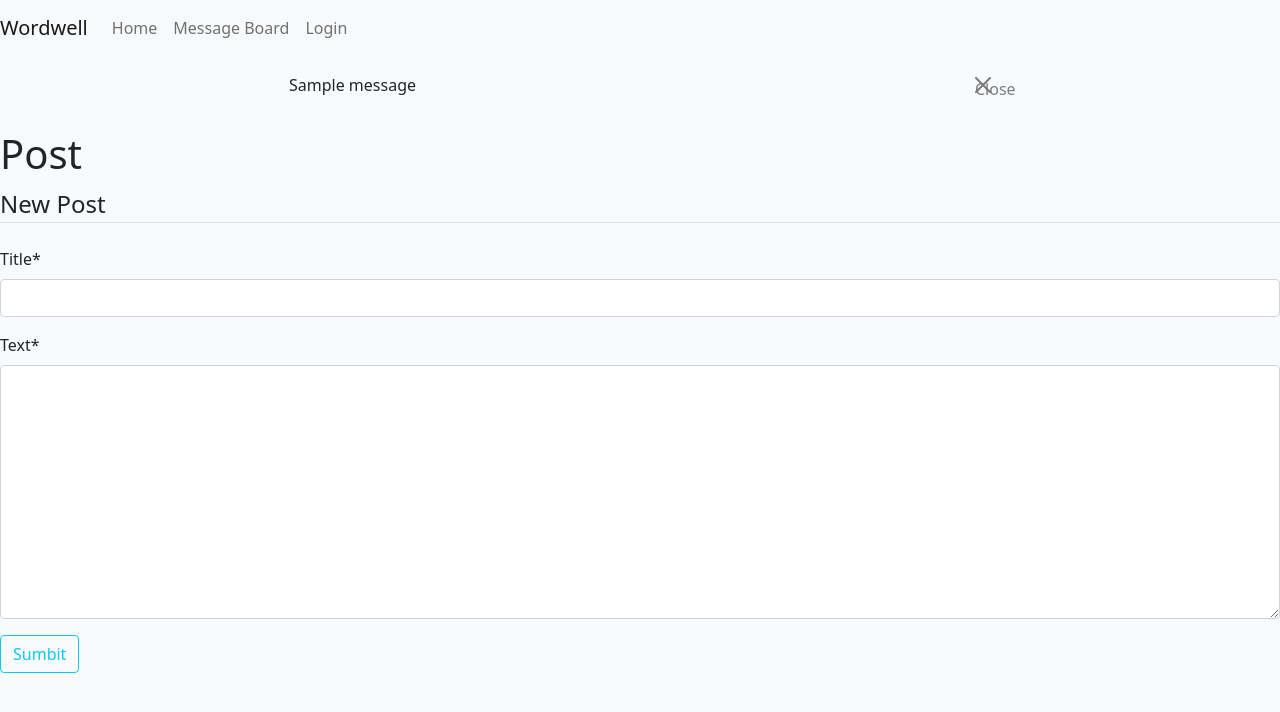
After one commit to alexrobincrabbe/Wordwell, a Django app: page /board/post in a window 1280 px wide. The commit adds this page. Shown: the top 712 px of the page. Run offline with Django 4.2, Linux system fonts and the light colour scheme; tables that the repository leaves empty hold one stand-in row (values such as "Sample post"); one stand-in notice (Sample message) is shown; parts of the project's set-up code (start-up, migrations or seed data) failed here and were passed over; some libraries are stand-ins or nearby versions.

Commit message:
feat:enable create new post

```diff
--- a/message_board/forms.py
+++ b/message_board/forms.py
@@ -5,3 +5,4 @@
 class PostForm(forms.ModelForm):
     class Meta:
         model = Post
+        fields = ['title', 'text']
--- a/message_board/templates/message_board/board.html
+++ b/message_board/templates/message_board/board.html
@@ -9,4 +9,5 @@
   <li><a href="{% url 'view_post' post.slug %}">{{ post.title }}</a></li>
   {% endfor %}
 </ul>
+<a href="{% url 'new_post' %}">make a new post</a>
 {% endblock %}
--- /dev/null
+++ b/message_board/templates/message_board/new_post.html
@@ -0,0 +1,18 @@
+{% extends "base.html" %}
+{% load static %}
+{% load crispy_forms_tags %}
+
+{% block content %}
+<h1>Post</h1>
+<form method="POST">
+    {% csrf_token %}
+    <fieldset class="form-group">
+        <legend class="border-bottom mb-4">New Post</legend>
+        {{ new_post|crispy }}
+    </fieldset>
+    <div class ="form-group">
+        <button class="btn btn-outline-info" type="submit">Sumbit</button>
+    </div>
+ </form>
+
+{% endblock %}
--- a/message_board/urls.py
+++ b/message_board/urls.py
@@ -3,5 +3,6 @@ from django.urls import path
 
 urlpatterns = [
     path('board/', views.MessageBoard.as_view(), name="message_board"),
+    path('board/post', views.new_post, name="new_post"),
     path('board/<slug:slug>', views.view_post, name="view_post"),
 ]
--- a/message_board/views.py
+++ b/message_board/views.py
@@ -1,6 +1,9 @@
-from django.shortcuts import render, get_object_or_404
+from django.shortcuts import render, get_object_or_404, redirect, reverse
 from django.views.generic import ListView
 from .models import Post
+from .forms import PostForm
+from django.contrib import messages
+from django.http import HttpResponseRedirect
 
 # Create your views here.
 
@@ -16,3 +19,22 @@ def view_post(request,slug):
                 {
                     "post":post,
                 })
+
+def new_post(request):
+    if request.method == 'POST':
+        new_post= PostForm(data=request.POST)
+        if new_post.is_valid:
+            post= new_post.save(commit=False)
+            post.author = request.user
+            post.save()
+            messages.success(request,f'New post created')
+            return HttpResponseRedirect(reverse('view_post', args=[post.slug]))
+    else:
+        new_post = PostForm()
+    return render (
+        request,
+        'message_board/new_post.html',
+        {
+            'new_post': new_post
+        },
+    )
--- a/static/css/style.css
+++ b/static/css/style.css
@@ -2,3 +2,165 @@
     width: 100px;
     height:100px
 }
+
+body {
+    background-color: #F9FAFC;
+}
+
+.brand {
+    font-family: Lato, sans-serif;
+    font-size: 1.4rem;
+    font-weight: 700;
+    color: #4A4A4F;
+}
+
+.red-o {
+    color: #E84610;
+}
+
+.thin {
+    font-weight: 300;
+}
+
+.light-bg {
+    background-color: #fff;
+}
+
+.dark-bg {
+    background-color: #445261;
+}
+
+.main-bg {
+    background-color: #F9FAFC;
+}
+
+.card {
+    border: none;
+    background-color: transparent;
+}
+
+.image-container {
+    position: relative;
+}
+
+.image-flash {
+    position: absolute;
+    bottom: 5%;
+    min-width: 30%;
+    left: -2px;
+    background-color: #188181;
+}
+
+.scale {
+    width: 100%;
+    height: auto;
+}
+
+.author {
+    color: white;
+    margin: 4px;
+    text-transform: uppercase;
+}
+
+.masthead {
+    margin-top: 10px;
+    overflow: hidden;
+    position: relative;
+    display: inline-block;
+    height: 33vh;
+    width: 100%;
+}
+
+.masthead-text {
+    background-color: #445261;
+    color: white;
+    position: relative;
+}
+
+.masthead-image {
+    position: relative;
+    overflow: hidden;
+}
+
+.masthead-image:after {
+    content: "";
+    position: absolute;
+    top: 0;
+    right: 90%;
+    height: 100%;
+    width: 150%;
+    background: #445261;
+    -webkit-transform: skew(15deg);
+    -moz-transform: skew(15deg);
+    transform: skew(15deg);
+    z-index: 100;
+}
+
+.post-link {
+    text-decoration: none;
+    color: #445261;
+}
+
+.post-link:hover,
+.page-link {
+    color: #E84610;
+}
+
+.post-title {
+    margin-top: 10%;
+    margin-left: 5%;
+}
+
+.post-subtitle {
+    margin-left: 5%;
+    color: lightgray;
+}
+
+.btn-signup,
+.btn-edit {
+    background-color: #188181;
+    color: #fff;
+}
+
+.btn-signup:hover,
+.btn-signup:active {
+    background-color: #fff;
+    color: #23BBBB;
+}
+
+.link {
+    color: #23BBBB;
+    text-decoration: none;
+}
+
+.link:hover,
+.link:active {
+    color: #445261;
+    text-decoration: underline;
+}
+
+.btn-like {
+    color: #E84610;
+    border: none;
+    background: transparent;
+}
+
+.btn-delete {
+    color: #fff;
+    background: #E84610;
+}
+
+.btn-like:hover,
+.btn-like:active {
+    color: #E84610;
+    background: transparent;
+    border: none;
+}
+
+.faded {
+    color: rgb(172, 175, 175);
+}
+
+.approval {
+    color: rgb(222, 146, 168);
+}
--- a/templates/base.html
+++ b/templates/base.html
@@ -9,14 +9,18 @@
 <html lang="en">
 
 <head>
-     <!-- Required meta tags -->
+    <!-- Required meta tags -->
     <meta charset="UTF-8">
     <meta name="viewport" content="width=device-width, initial-scale=1, shrink-to-fit=no">
     <title>Wordwell</title>
 
-    <!-- Bootstrap CSS -->
+    <!-- Bootstrap CSS
     <link rel="stylesheet" href="https://cdn.jsdelivr.net/npm/bootstrap@4.0.0/dist/css/bootstrap.min.css"
         integrity="sha384-Gn5384xqQ1aoWXA+058RXPxPg6fy4IWvTNh0E263XmFcJlSAwiGgFAW/dAiS6JXm" crossorigin="anonymous">
+    -->
+    <!-- Bootstrap CSS -->
+    <link href="https://cdn.jsdelivr.net/npm/bootstrap@5.0.1/dist/css/bootstrap.min.css" rel="stylesheet"
+    integrity="sha384-+0n0xVW2eSR5OomGNYDnhzAbDsOXxcvSN1TPprVMTNDbiYZCxYbOOl7+AMvyTG2x" crossorigin="anonymous">
 
     <!-- Custom CSS -->
     <link rel="stylesheet" href="{% static 'css/style.css' %}">
@@ -24,6 +28,7 @@
 </head>
 
 <body>
+    <!-- Navbar -->
     <nav class="navbar navbar-expand-md navbar-light bg-light">
         <a class="navbar-brand" href="#">Wordwell</a>
         <button class="navbar-toggler" type="button" data-toggle="collapse" data-target="#navbarSupportedContent"
@@ -54,10 +59,24 @@
             </ul>
         </div>
     </nav>
+    <!-- Django Messages -->
+    <div class="container">
+        <div class="row">
+            <div class="col-md-8 offset-md-2">
+                {% for message in messages %}
+                <div class="alert {{ message.tags }} alert-dismissible fade show" id="msg" role="alert">
+                    {{ message | safe }}
+                    <button type="button" class="btn-close" data-bs-dismiss="alert" aria-label="Close">Close</button>
+                </div>
+                {% endfor %}
+            </div>
+        </div>
+    </div>
+
     {% block content %}
     {% endblock content %}
 
-    <!-- jQuery first, then Popper.js, then Bootstrap JS -->
+    <!-- jQuery first, then Popper.js, then Bootstrap JS
     <script src="https://code.jquery.com/jquery-3.2.1.slim.min.js"
         integrity="sha384-KJ3o2DKtIkvYIK3UENzmM7KCkRr/rE9/Qpg6aAZGJwFDMVNA/GpGFF93hXpG5KkN" crossorigin="anonymous">
     </script>
@@ -67,6 +86,11 @@
     <script src="https://cdn.jsdelivr.net/npm/bootstrap@4.0.0/dist/js/bootstrap.min.js"
         integrity="sha384-JZR6Spejh4U02d8jOt6vLEHfe/JQGiRRSQQxSfFWpi1MquVdAyjUar5+76PVCmYl" crossorigin="anonymous">
     </script>
+    -->
+
+    <script src="https://cdn.jsdelivr.net/npm/bootstrap@5.0.1/dist/js/bootstrap.bundle.min.js"
+    integrity="sha384-gtEjrD/SeCtmISkJkNUaaKMoLD0//ElJ19smozuHV6z3Iehds+3Ulb9Bn9Plx0x4" crossorigin="anonymous">
+    </script>
 </body>
 
 </html>
--- a/wordwell/settings.py
+++ b/wordwell/settings.py
@@ -27,7 +27,7 @@ TEMPLATES_DIR = os.path.join(BASE_DIR, 'templates')
 SECRET_KEY = os.environ.get("SECRET_KEY")
 
 # SECURITY WARNING: don't run with debug turned on in production!
-DEBUG = False
+DEBUG = True
 
 ALLOWED_HOSTS = [
     '.herokuapp.com',
```
